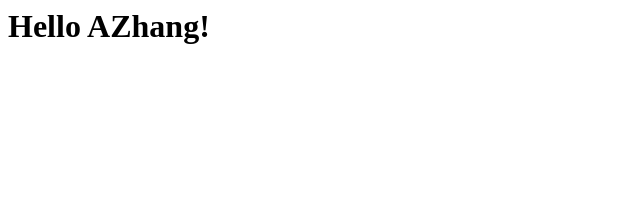
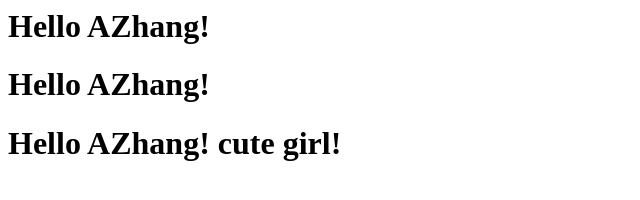
Before and after one commit to prettyhurts/zzxx, a plain HTML site: page index.html in a window 1280 px wide. Shown: the whole page, without its empty margins (0-640 px from the left). Drawn offline with Linux system fonts and the light colour scheme.

Commit message:
xiu gai le yi xia

```diff
--- a/index.html
+++ b/index.html
@@ -1 +1,3 @@
 <h1>Hello AZhang!</h1>
+<h1>Hello AZhang!</h1>
+<h1>Hello AZhang! cute girl!</h1>
```
